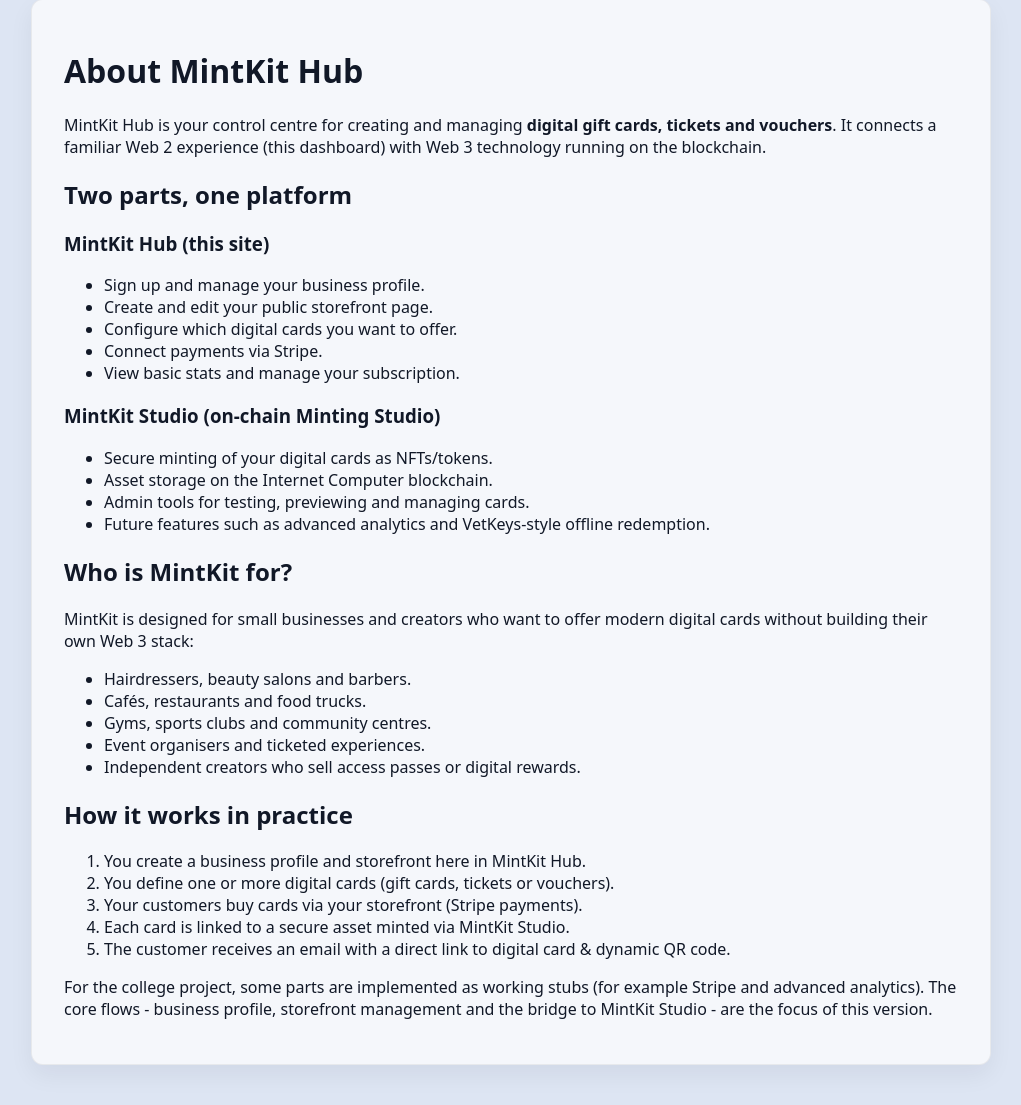
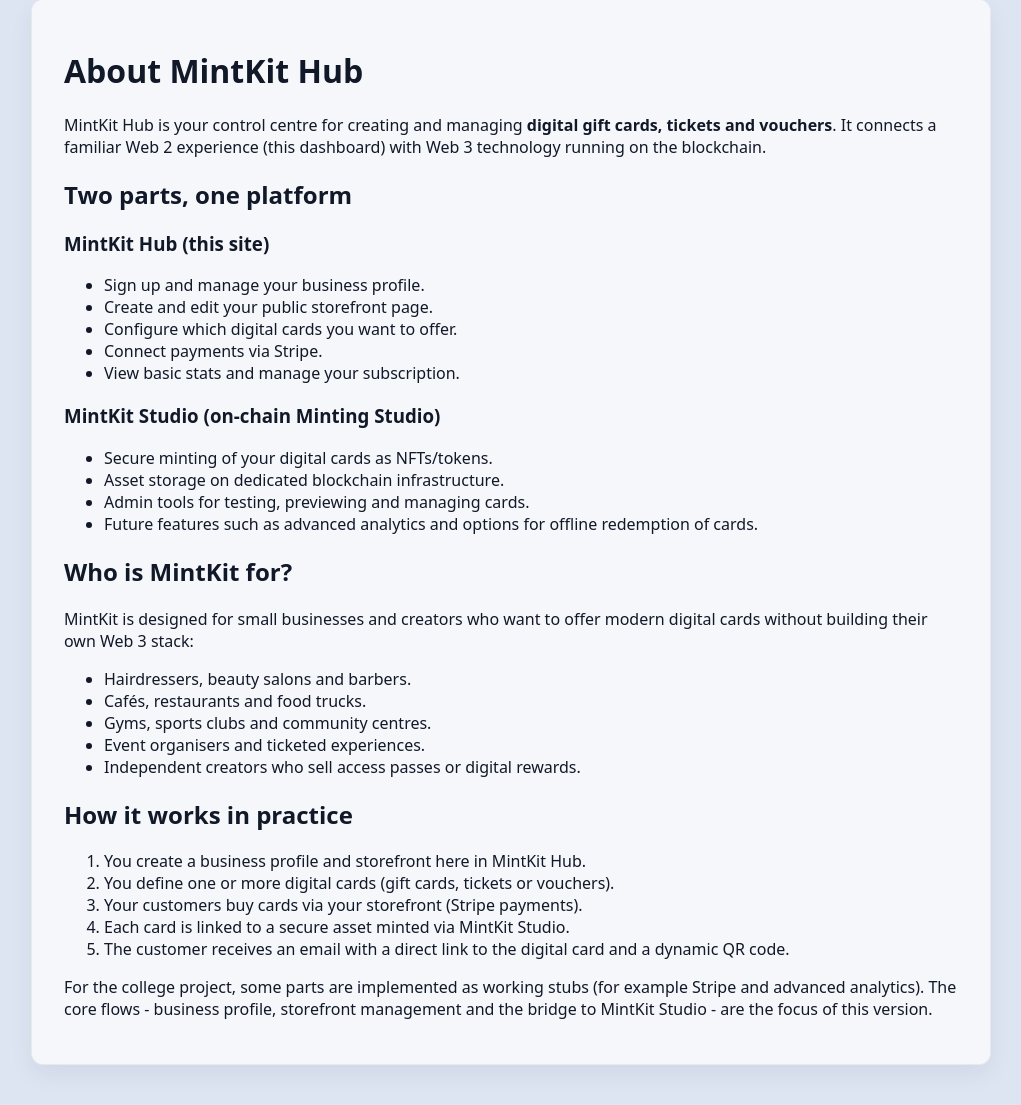
Before and after one commit to Oscar-Ivs/mintkit-hub, a Django app: page /about/ in a window 1280 px wide. Shown: the part 117-1222 px from the top of the page, without its empty margins (129-1150 px from the left). Run offline with Django 5.2, Linux system fonts and the light colour scheme.

Commit message:
Updated info on About page

```diff
--- a/templates/core/about.html
+++ b/templates/core/about.html
@@ -24,10 +24,10 @@
   <h3>MintKit Studio (on-chain Minting Studio)</h3>
   <ul>
     <li>Secure minting of your digital cards as NFTs/tokens.</li>
-    <li>Asset storage on the Internet Computer blockchain.</li>
+    <li>Asset storage on dedicated blockchain infrastructure.</li>
     <li>Admin tools for testing, previewing and managing cards.</li>
-    <li>Future features such as advanced analytics and VetKeys-style
-        offline redemption.</li>
+    <li>Future features such as advanced analytics and options for
+        offline redemption of cards.</li>
   </ul>
 
   <h2>Who is MintKit for?</h2>
@@ -47,7 +47,8 @@
     <li>You define one or more digital cards (gift cards, tickets or vouchers).</li>
     <li>Your customers buy cards via your storefront (Stripe payments).</li>
     <li>Each card is linked to a secure asset minted via MintKit Studio.</li>
-    <li>The customer receives an email with a direct link to digital card & dynamic QR code.</li>
+    <li>The customer receives an email with a direct link to the digital card
+        and a dynamic QR code.</li>
   </ol>
 
   <p>
```
